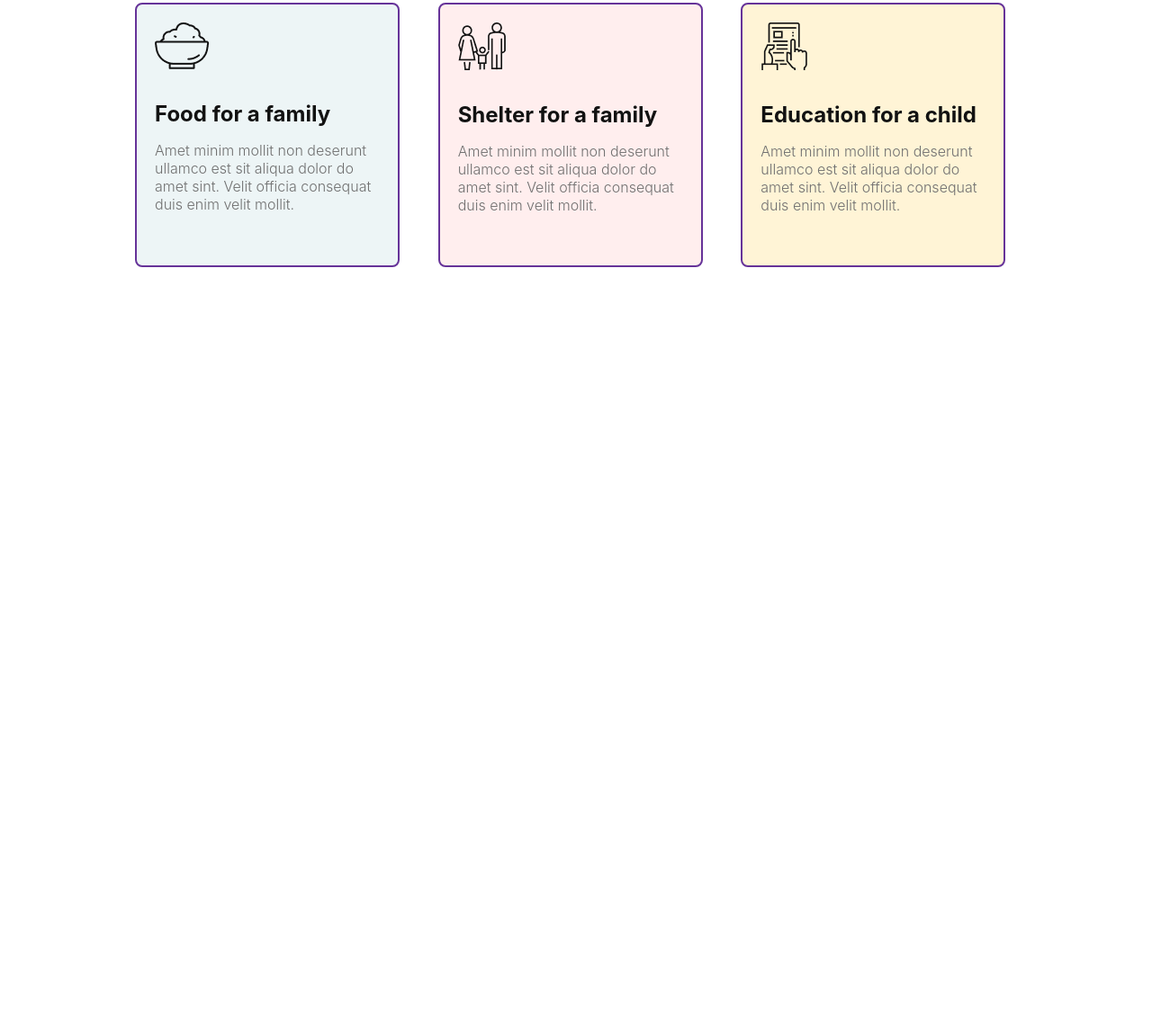
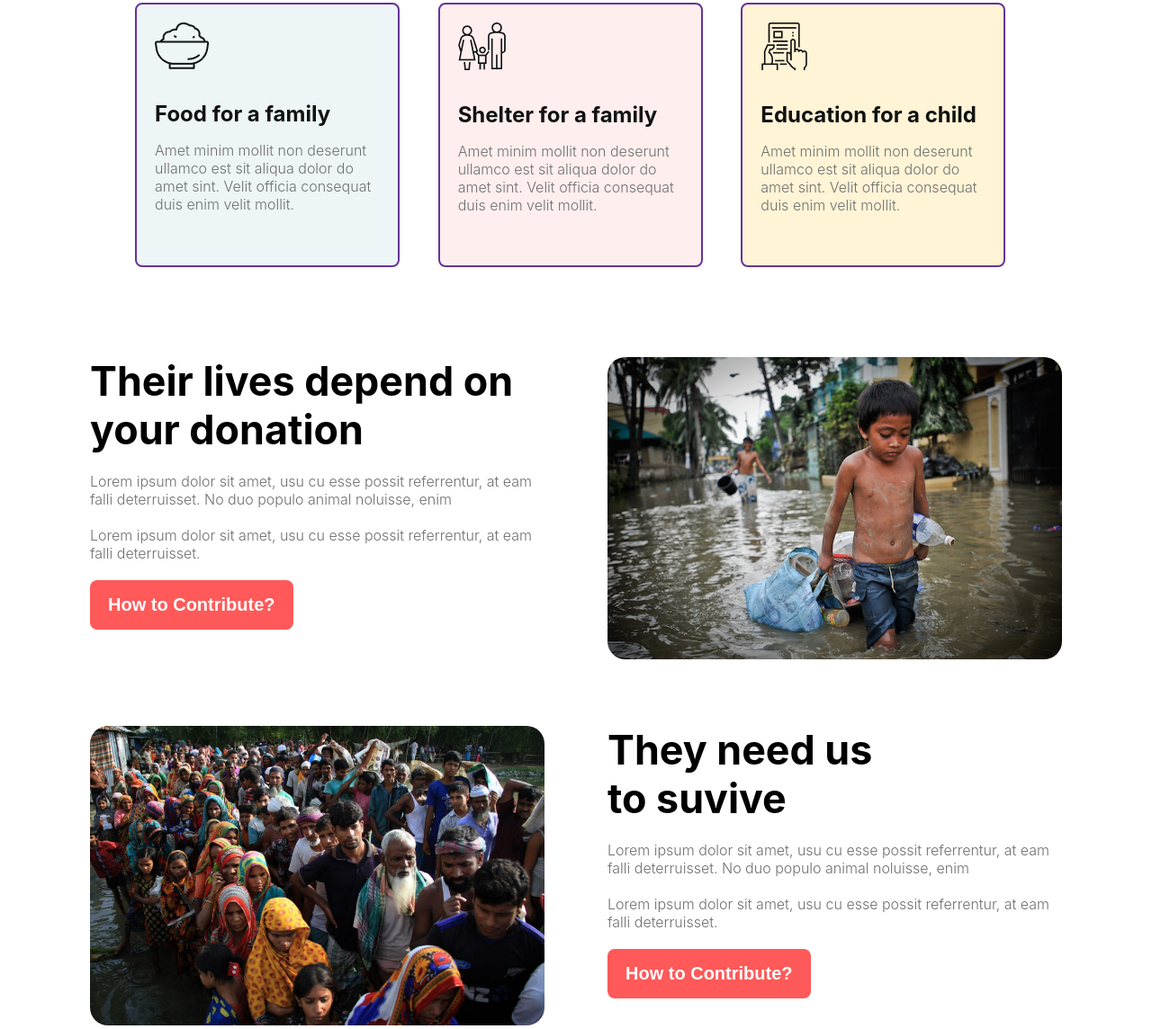
Before and after one commit to sohel-dev-bd/donate-today-responsive, a plain HTML site: page index.html in a window 1280 px wide. Shown: the part 1311-2455 px from the top of the page at 90% size. Before the commit the page ends 1688 px from the top, so only its background shows below. Drawn offline with Linux system fonts and the light colour scheme.

Commit message:
make a responsive donate section

```diff
--- a/index.html
+++ b/index.html
@@ -58,8 +58,10 @@
         <section class="plan">
             <div class="plan-item">
                 <h4 class="donate-title">Our Donate Plan</h4>
-                <p class="donate-description">Lorem ipsum dolor sit amet, usu cu esse possit referrentur, at eam falli <br>
-                    deterruisset. No duo populo animal noluisse, enim</p>
+                <p class="donate-description">Lorem ipsum dolor sit amet, usu cu esse possit referrentur, at eam falli
+                    <br>
+                    deterruisset. No duo populo animal noluisse, enim
+                </p>
             </div>
 
             <div class="plan-card">
@@ -67,25 +69,59 @@
                 <div class="box-item" id="box-1">
                     <img src="./icons/food.png" alt="">
                     <h3>Food for a family</h3>
-                    <p>Amet minim mollit non deserunt ullamco est sit aliqua dolor do amet sint. Velit officia consequat
+                    <p class="light-text">Amet minim mollit non deserunt ullamco est sit aliqua dolor do amet sint. Velit officia consequat
                         duis enim velit mollit.</p>
                 </div>
 
                 <div class="box-item" id="box-2">
                     <img src="./icons/shelter.png" alt="">
                     <h3>Shelter for a family</h3>
-                    <p>Amet minim mollit non deserunt ullamco est sit aliqua dolor do amet sint. Velit officia consequat
+                    <p class="light-text">Amet minim mollit non deserunt ullamco est sit aliqua dolor do amet sint. Velit officia consequat
                         duis enim velit mollit.</p>
                 </div>
 
                 <div class="box-item" id="box-3">
                     <img src="./icons/Frame-1.png" alt="">
                     <h3>Education for a child</h3>
-                    <p>Amet minim mollit non deserunt ullamco est sit aliqua dolor do amet sint. Velit officia consequat
+                    <p class="light-text">Amet minim mollit non deserunt ullamco est sit aliqua dolor do amet sint. Velit officia consequat
                         duis enim velit mollit.</p>
                 </div>
             </div>
+        </section>
 
+        <!-- Their lives depend Start -->
+        <section>
+            <div class="thire-parents">
+                <div class="thire-title">
+                    <h3 class="dark-text">Their lives depend on <br> your donation</h3>
+                    <h4 class="light-text">Lorem ipsum dolor sit amet, usu cu esse possit referrentur, at eam falli deterruisset. No duo
+                        populo animal noluisse, enim</h4>
+
+                    <p class="light-text">Lorem ipsum dolor sit amet, usu cu esse possit referrentur, at eam falli deterruisset.</p>
+
+                    <button class="btn-primary">How to Contribute?</button>
+                </div>
+                <div class="thire-images">
+                    <img src="./images/donation9.jpg" alt="">
+                </div>
+
+                    <!-- card two section -->
+
+                  <div class="thire-images">
+                    <img src="./images/donation7.jpg" alt="">
+                </div>
+
+                <div class="thire-title">
+                    <h3 class="dark-text">They need us <br> to suvive</h3>
+                    <h4 class="light-text">Lorem ipsum dolor sit amet, usu cu esse possit referrentur, at eam falli deterruisset. No duo
+                        populo animal noluisse, enim</h4>
+                    <p class="light-text">Lorem ipsum dolor sit amet, usu cu esse possit referrentur, at eam falli deterruisset.</p>
+
+                    <button class="btn-primary">How to Contribute?</button>
+
+                </div>
+
+            </div>
         </section>
 
     </main>
--- a/style/donate.css
+++ b/style/donate.css
@@ -1,10 +1,10 @@
-*{
+* {
     padding: 0;
     margin: 0;
 }
 
 /* common class */
-.btn-primary{
+.btn-primary {
     border: none;
     padding: 16px 20px;
     font-size: 1.25rem;
@@ -14,24 +14,39 @@
     color: #FFFFFF;
 }
 
-.inter-fonts{
+.light-text {
+    font-size: 1rem;
+    font-weight: 300;
+    color: #707070;
+}
+
+.dark-text {
+    font-weight: 700;
+    font-size: 2.8rem;
+    color: black;
+}
+
+
+.inter-fonts {
     font-family: "Inter", sans-serif;
     font-optical-sizing: auto;
 }
 
 
 /* nav styling */
-header{
+header {
     max-width: 1270px;
     min-height: 600px;
 }
-.hero-section{
+
+.hero-section {
     background-image: url("../images/Rectangle\ 237.png");
     max-width: 100%;
     background-repeat: no-repeat;
     background-size: 100%;
 }
-.hero-parents{
+
+.hero-parents {
     justify-content: center;
     text-align: center;
     padding: 150px 200px;
@@ -40,12 +55,13 @@ header{
 
 }
 
-.hero-text{
+.hero-text {
     font-size: 4rem;
     font-weight: 700;
     color: #FFFFFF;
 }
-.hero-title{
+
+.hero-title {
     font-size: 1.01rem;
     font-weight: 400;
     margin: 25px;
@@ -53,17 +69,17 @@ header{
 }
 
 /* donate-today-section styling */
-.donate-today-section{
+.donate-today-section {
     text-align: center;
 }
 
-#color-number{
+#color-number {
     border: 2px solid #ff5959;
     color: #ff5959;
     background-color: #ffeeee;
 }
 
-.number{
+.number {
     border: none;
     padding: 40px 30px;
     background-color: #f2f2f2;
@@ -72,7 +88,7 @@ header{
     font-weight: 700;
 }
 
-.number-title{
+.number-title {
     display: grid;
     grid-template-columns: repeat(5, 1fr);
     margin: 30px 200px;
@@ -81,74 +97,99 @@ header{
 
 
 
-.donate-title{
+.donate-title {
     font-weight: 700;
     font-size: 2.8rem;
     color: black;
     margin: auto 300px 20px;
 }
 
-.donate-description{
+.donate-description {
     font-size: 1rem;
     font-weight: 400;
     line-height: 20px;
     color: #707070;
 }
-#paragraph{
+
+#paragraph {
     font-size: 1rem;
     font-weight: 300;
     color: #707070;
     margin: 70px auto auto;
 }
-hr{
-    margin:auto 200px  30px;
+
+hr {
+    margin: auto 200px 30px;
 }
 
 /* plan Section Start */
-.plan{
+.plan {
     text-align: center;
     margin: 80px 150px;
 }
 
-.plan-card{
+.plan-card {
     display: grid;
     grid-template-columns: repeat(3, 1fr);
     gap: 30px;
 }
 
-.box-item{
+.box-item {
     border: 2px solid rebeccapurple;
     width: 250px;
     height: 250px;
     border-radius: 8px;
     text-align: start;
-    margin-top: 50px ;
+    margin-top: 50px;
     padding: 20px;
 }
 
 
-.box-item h3{
+.box-item h3 {
     margin: 31px auto 16px;
     font-size: 1.5rem;
     font-weight: 400px;
     color: #121212;
 }
-.box-item p{
-    font-size: 1rem;
-    font-weight: 300;
-    color: #707070;
+
+#box-1 {
+    background-color: #edf5f6;
 }
 
-#box-1{
-    background-color: #edf5f6;
-}
-#box-2{
+#box-2 {
     background-color: #ffeeee;
 }
-#box-3{
+
+#box-3 {
     background-color: #fff4d6;
 }
 
+/* Their lives depend section start */
+.thire-parents {
+    margin: 100px 100px 0px;
+    display: grid;
+    grid-template-columns: repeat(2, 1fr);
+    gap: 70px;
+}
+
+.thire-images img {
+    width: 100%;
+    border-radius: 20px;
+}
+
+.thire-title {
+    text-align: start;
+}
+
+.thire-title h4 {
+    margin-top: 20px;
+    margin-bottom: 20px;
+}
+
+.thire-title p {
+    margin-top: 20px;
+    margin-bottom: 20px;
+}
 
 
 
@@ -159,21 +200,37 @@ background-color: #ffeeee;
         grid-template-columns: repeat(2, 1fr);
         justify-content: center;
     }
+
     .donate-title {
         text-align: center;
         margin: 0px auto;
     }
 
-    .plan-card{
+    .plan-card,
+    .thire-parents {
         grid-template-columns: repeat(1, 1fr);
         margin: 0 auto;
     }
-    .plan{
-    margin: 0 60px;
+
+    .plan {
+        margin: 0 70px;
     }
-    .plan-item{
+
+    .plan-item {
         text-align: center;
         margin-top: 40px;
     }
 
+    .dark-text {
+        font-weight: 600;
+        font-size: 2rem;
+        color: black;
+        text-align: center;
     }
+    .thire-parents{
+        margin-top: 25px;
+    }
+
+
+
+}
```
Lines whose indentation alone changed are shown as unchanged.
